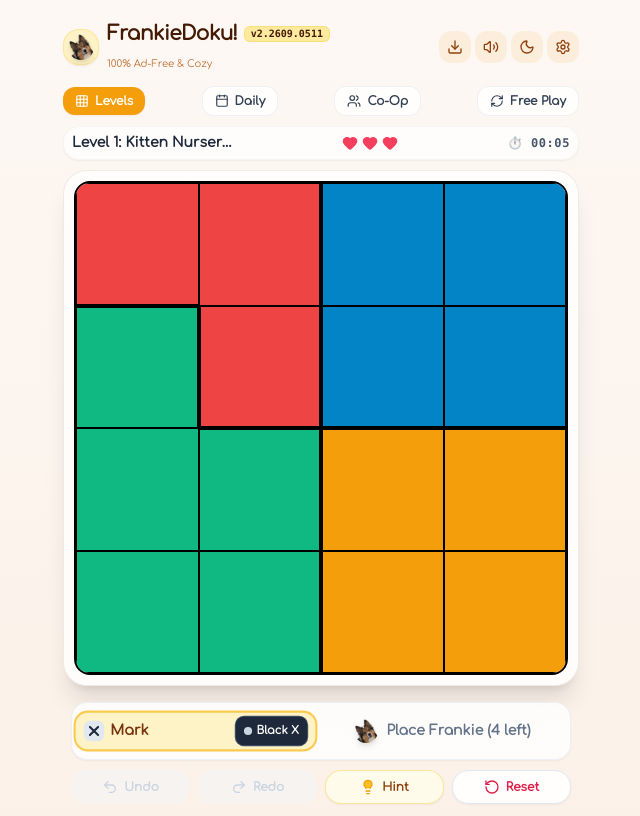
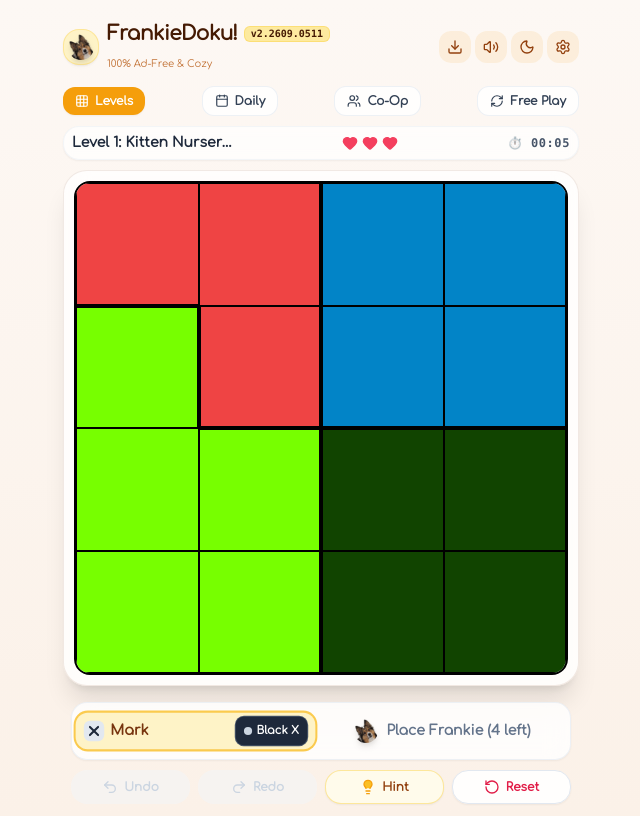
Before and after one commit to TruncatedPi/FrankieDoku, a React (Vite) app: page / in a window 1280 px wide. Shown: the whole page, without its empty margins (319-959 px from the left). Built offline with nearby package versions, Linux system fonts and the light colour scheme.

Commit message:
feat: reconfigure Cozy Warm palette for optimal perceptual distance and nested subset differentiation

```diff
--- a/src/components/SettingsModal.tsx
+++ b/src/components/SettingsModal.tsx
@@ -29,7 +29,7 @@ const BREEDS: { id: CatBreed; name: string; desc: string }[] = [
 ];
 
 const THEMES: { id: ThemePalette; name: string; colors: string[] }[] = [
-  { id: 'cozy', name: 'Cozy Warm', colors: ['#ef4444', '#0284c7', '#10b981', '#f59e0b'] },
+  { id: 'cozy', name: 'Cozy Warm (Optimal)', colors: ['#ef4444', '#0284c7', '#77ff00', '#114400'] },
   { id: 'pastel', name: 'Sweet Pastel', colors: ['#ff99c8', '#7ee8fa', '#ffd670', '#b388ff'] },
   { id: 'matcha', name: 'Matcha Nature', colors: ['#2d6a4f', '#d97706', '#0284c7', '#c2410c'] },
   { id: 'lavender', name: 'Lavender Dream', colors: ['#c084fc', '#67e8f9', '#f472b6', '#fde047'] },
--- a/src/engine/palettes.ts
+++ b/src/engine/palettes.ts
@@ -3,18 +3,18 @@ import { ThemePalette } from './types';
 // Distinct palettes for territories (up to 12 regions)
 export const REGION_PALETTES: Record<ThemePalette, string[]> = {
   cozy: [
-    '#ef4444', // Coral Red
-    '#0284c7', // Sky Cerulean
-    '#10b981', // Mint Emerald
-    '#f59e0b', // Honey Gold
-    '#9333ea', // Royal Purple
-    '#f97316', // Tangerine Orange
-    '#06b6d4', // Turquoise Teal
-    '#ec4899', // Blossom Pink
-    '#84cc16', // Spring Lime
-    '#1e3a8a', // Deep Midnight Blue
-    '#7c2d12', // Warm Dark Terracotta
-    '#fef08a', // Warm Buttercream
+    '#ef4444', // Coral Red (0)
+    '#0284c7', // Sky Cerulean (1)
+    '#77ff00', // Spring Lime (2)
+    '#114400', // Deep Forest (3)
+    '#440088', // Royal Purple (4)
+    '#ffccff', // Blossom Pink (5)
+    '#997700', // Honey Gold (6)
+    '#99eeff', // Glacier Cyan (7)
+    '#009977', // Mint Emerald (8)
+    '#ffddbb', // Buttercream (9)
+    '#662200', // Dark Terracotta (10)
+    '#dd00ee', // Orchid Magenta (11)
   ],
   pastel: [
     '#ff99c8', // Sweet Pink
@@ -93,16 +93,16 @@ export const REGION_COLOR_NAMES: Record<ThemePalette, string[]> = {
   cozy: [
     'Coral Red',
     'Sky Cerulean',
+    'Spring Lime',
+    'Deep Forest',
+    'Royal Purple',
+    'Blossom Pink',
+    'Honey Gold',
+    'Glacier Cyan',
     'Mint Emerald',
-    'Honey Gold',
-    'Royal Purple',
-    'Tangerine Orange',
-    'Turquoise Teal',
-    'Blossom Pink',
-    'Spring Lime',
-    'Midnight Blue',
+    'Buttercream',
     'Dark Terracotta',
-    'Buttercream',
+    'Orchid Magenta',
   ],
   pastel: [
     'Sweet Pink',
@@ -214,3 +214,192 @@ export function formatTerritoryTag(
 export function stripTerritoryTags(text: string): string {
   return text.replace(/\[\[territory:\d+:#[0-9a-fA-F]{6}\|([^\]]+)\]\]/g, '$1');
 }
+
+export interface LabColor {
+  L: number;
+  a: number;
+  b: number;
+}
+
+export interface PalettePairDistance {
+  indexA: number;
+  indexB: number;
+  nameA: string;
+  nameB: string;
+  hexA: string;
+  hexB: string;
+  deltaE00: number;
+  deltaE76: number;
+}
+
+export interface PaletteDistanceAnalysis {
+  theme: ThemePalette;
+  minDeltaE00: number;
+  avgDeltaE00: number;
+  minDeltaE76: number;
+  avgDeltaE76: number;
+  minDeltaE00ByMapSize: Record<number, number>;
+  problematicPairs: PalettePairDistance[];
+  allPairsSorted: PalettePairDistance[];
+}
+
+export function hexToLab(hex: string): LabColor {
+  const clean = hex.replace('#', '');
+  const n = parseInt(clean, 16);
+  const r = (n >> 16) & 255;
+  const g = (n >> 8) & 255;
+  const b = n & 255;
+
+  const toLinear = (c: number) => {
+    const v = c / 255;
+    return v <= 0.04045 ? v / 12.92 : Math.pow((v + 0.055) / 1.055, 2.4);
+  };
+  const R = toLinear(r);
+  const G = toLinear(g);
+  const B = toLinear(b);
+
+  const X = (R * 0.4124564 + G * 0.3575761 + B * 0.1804375) / 0.95047;
+  const Y = (R * 0.2126729 + G * 0.7151522 + B * 0.072175) / 1.0;
+  const Z = (R * 0.0193339 + G * 0.119192 + B * 0.9503041) / 1.08883;
+
+  const f = (t: number) => (t > 0.008856 ? Math.cbrt(t) : 7.787 * t + 16 / 116);
+  const fx = f(X);
+  const fy = f(Y);
+  const fz = f(Z);
+
+  return {
+    L: 116 * fy - 16,
+    a: 500 * (fx - fy),
+    b: 200 * (fy - fz),
+  };
+}
+
+export function deltaE76(c1: LabColor, c2: LabColor): number {
+  return Math.sqrt((c1.L - c2.L) ** 2 + (c1.a - c2.a) ** 2 + (c1.b - c2.b) ** 2);
+}
+
+/**
+ * Computes the CIE DE2000 (CIEDE2000) perceptual color difference between two CIELAB colors.
+ */
+export function deltaE2000(lab1: LabColor, lab2: LabColor): number {
+  const { L: L1, a: a1, b: b1 } = lab1;
+  const { L: L2, a: a2, b: b2 } = lab2;
+  const rad2deg = (rad: number) => (rad * 180) / Math.PI;
+  const deg2rad = (deg: number) => (deg * Math.PI) / 180;
+
+  const C1 = Math.hypot(a1, b1);
+  const C2 = Math.hypot(a2, b2);
+  const avgC = (C1 + C2) / 2;
+
+  const G = 0.5 * (1 - Math.sqrt(Math.pow(avgC, 7) / (Math.pow(avgC, 7) + Math.pow(25, 7))));
+  const a1p = (1 + G) * a1;
+  const a2p = (1 + G) * a2;
+  const C1p = Math.hypot(a1p, b1);
+  const C2p = Math.hypot(a2p, b2);
+
+  const getHp = (ap: number, b: number) => {
+    if (ap === 0 && b === 0) return 0;
+    const h = rad2deg(Math.atan2(b, ap));
+    return h >= 0 ? h : h + 360;
+  };
+  const h1p = getHp(a1p, b1);
+  const h2p = getHp(a2p, b2);
+
+  const dLp = L2 - L1;
+  const dCp = C2p - C1p;
+  let dhp = 0;
+  if (C1p * C2p !== 0) {
+    if (Math.abs(h2p - h1p) <= 180) dhp = h2p - h1p;
+    else if (h2p - h1p > 180) dhp = h2p - h1p - 360;
+    else dhp = h2p - h1p + 360;
+  }
+  const dHp = 2 * Math.sqrt(C1p * C2p) * Math.sin(deg2rad(dhp / 2));
+
+  const avgLp = (L1 + L2) / 2;
+  const avgCp = (C1p + C2p) / 2;
+  let avghp = h1p + h2p;
+  if (C1p * C2p !== 0) {
+    if (Math.abs(h1p - h2p) <= 180) avghp = (h1p + h2p) / 2;
+    else if (h1p + h2p < 360) avghp = (h1p + h2p + 360) / 2;
+    else avghp = (h1p + h2p - 360) / 2;
+  }
+
+  const T =
+    1 -
+    0.17 * Math.cos(deg2rad(avghp - 30)) +
+    0.24 * Math.cos(deg2rad(2 * avghp)) +
+    0.32 * Math.cos(deg2rad(3 * avghp + 6)) -
+    0.2 * Math.cos(deg2rad(4 * avghp - 63));
+  const dTheta = 30 * Math.exp(-Math.pow((avghp - 275) / 25, 2));
+  const RC = 2 * Math.sqrt(Math.pow(avgCp, 7) / (Math.pow(avgCp, 7) + Math.pow(25, 7)));
+  const SL = 1 + (0.015 * Math.pow(avgLp - 50, 2)) / Math.sqrt(20 + Math.pow(avgLp - 50, 2));
+  const SC = 1 + 0.045 * avgCp;
+  const SH = 1 + 0.015 * avgCp * T;
+  const RT = -Math.sin(deg2rad(2 * dTheta)) * RC;
+
+  return Math.sqrt(
+    Math.pow(dLp / SL, 2) +
+      Math.pow(dCp / SC, 2) +
+      Math.pow(dHp / SH, 2) +
+      RT * (dCp / SC) * (dHp / SH)
+  );
+}
+
+/**
+ * Analyzes pairwise perceptual distances (CIEDE2000 & CIE76) across all 12 colors
+ * and across each map size prefix (4x4..12x12) for a given theme palette.
+ * Pairs with CIEDE2000 < `problematicThreshold` (default 20.0) are flagged as problematic close pairs.
+ */
+export function analyzePaletteDistances(
+  theme: ThemePalette,
+  problematicThreshold = 20.0
+): PaletteDistanceAnalysis {
+  const hexes = REGION_PALETTES[theme];
+  const names = REGION_COLOR_NAMES[theme];
+  const labs = hexes.map(hexToLab);
+
+  const allPairs: PalettePairDistance[] = [];
+  for (let i = 0; i < hexes.length; i++) {
+    for (let j = i + 1; j < hexes.length; j++) {
+      allPairs.push({
+        indexA: i,
+        indexB: j,
+        nameA: names[i],
+        nameB: names[j],
+        hexA: hexes[i],
+        hexB: hexes[j],
+        deltaE00: deltaE2000(labs[i], labs[j]),
+        deltaE76: deltaE76(labs[i], labs[j]),
+      });
+    }
+  }
+
+  allPairs.sort((a, b) => a.deltaE00 - b.deltaE00);
+
+  const minDeltaE00 = allPairs[0]?.deltaE00 ?? 0;
+  const avgDeltaE00 = allPairs.reduce((s, p) => s + p.deltaE00, 0) / allPairs.length;
+  const minDeltaE76 = Math.min(...allPairs.map((p) => p.deltaE76));
+  const avgDeltaE76 = allPairs.reduce((s, p) => s + p.deltaE76, 0) / allPairs.length;
+
+  const minDeltaE00ByMapSize: Record<number, number> = {};
+  for (let n = 4; n <= 12; n++) {
+    let minN = Infinity;
+    for (let i = 0; i < n; i++) {
+      for (let j = i + 1; j < n; j++) {
+        minN = Math.min(minN, deltaE2000(labs[i], labs[j]));
+      }
+    }
+    minDeltaE00ByMapSize[n] = minN;
+  }
+
+  return {
+    theme,
+    minDeltaE00,
+    avgDeltaE00,
+    minDeltaE76,
+    avgDeltaE76,
+    minDeltaE00ByMapSize,
+    problematicPairs: allPairs.filter((p) => p.deltaE00 < problematicThreshold),
+    allPairsSorted: allPairs,
+  };
+}
```
Also changed, not shown: 1 other file (tests, documents, lock files or other folders).
